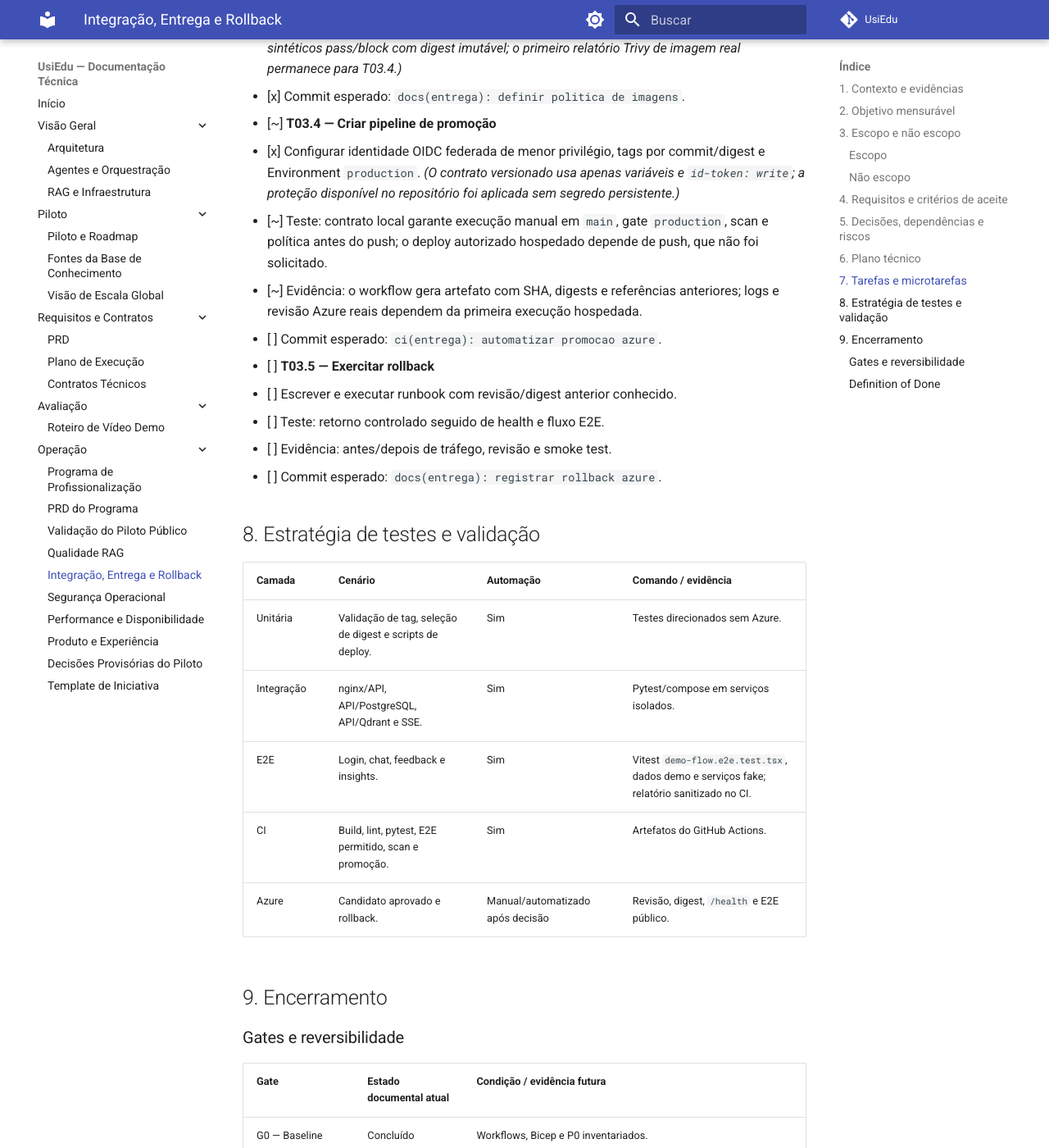
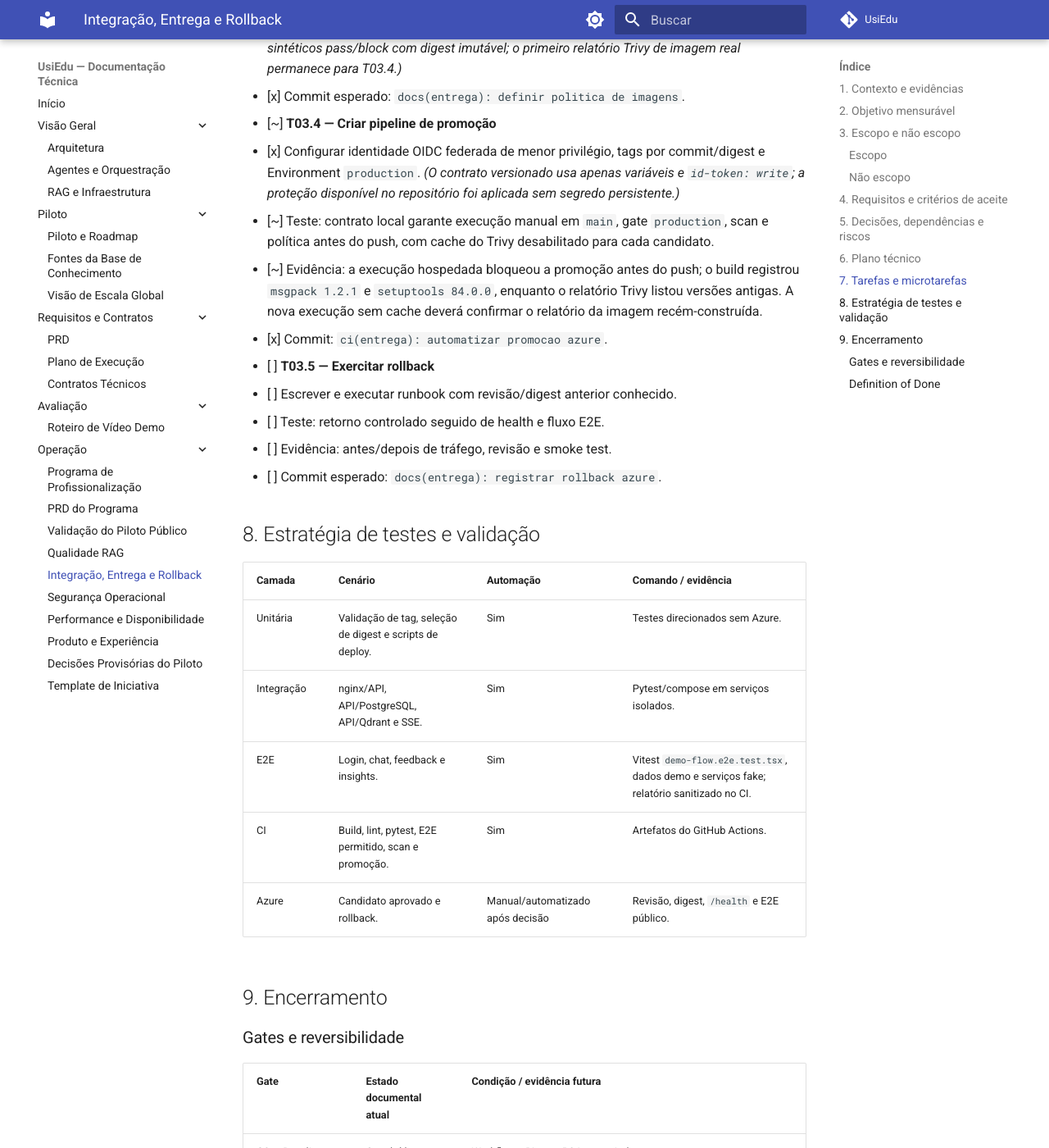
Before and after one commit to henriquebotelhogomes/UsiEdu, an MkDocs documentation site: the page built from docs/profissionalizacao/03-integracao-entrega-rollback.md, in a window 1280 px wide and 1400 px high, scrolled down 4662 px. Shown: the whole window at 82% size. Built offline with MkDocs 1.6.1 and Material for MkDocs 9.7.7, drawn with Linux system fonts in a browser that asks for light colours; comment, search, counter and statistics services are not loaded; some of the changed text lies outside the part shown.

Commit message:
fix(ci): renovar scan do trivy
Co-authored-by: Copilot App <223556219+Copilot@users.noreply.github.com>

```diff
--- a/docs/profissionalizacao/03-integracao-entrega-rollback.md
+++ b/docs/profissionalizacao/03-integracao-entrega-rollback.md
@@ -2,7 +2,7 @@
 
 | Campo | Valor |
 |---|---|
-| Estado | Em andamento — T03.1–T03.3 concluídas; T03.4 implementada localmente; T03.5 não iniciada |
+| Estado | Em andamento — T03.1–T03.3 concluídas; T03.4 teve execução hospedada bloqueada antes do push; T03.5 não iniciada |
 | Prioridade | P1 |
 | Dono | Henrique Botelho Gomes |
 | Dependências | [PRD do programa](00-prd-programa.md), `infra/azure/`, `.github/workflows/ci.yml`, `.github/workflows/docs.yml`, Dockerfiles e `docker-compose.yml` |
@@ -30,8 +30,8 @@ Disponibilizar uma entrega rastreável do commit ao Azure: cada candidato deve
 ter imagens identificadas por commit imutável, testes de integração e E2E
 definidos, aprovação explícita antes do ambiente público e procedimento
 verificado de retorno à revisão anterior. A política provisória usa OIDC
-federado, GitHub Environment `production` e Trivy; permanecem pendentes a
-execução hospedada e o experimento de rollback.
+federado, GitHub Environment `production` e Trivy; a execução hospedada
+bloqueou a promoção antes do push e o experimento de rollback permanece pendente.
 
 ## 3. Escopo e não escopo
 
@@ -69,7 +69,7 @@ execução hospedada e o experimento de rollback.
 | Decisão tomada | Azure Container Apps, ACR e Bicep são a base vigente. | `infra/azure/`. | Reutilizar sem alterar topologia nesta iniciativa. |
 | Decisão tomada | API e Qdrant permanecem internos; frontend é a origem pública. | `main.bicep` e P0. | E2E deve usar a origem pública, não expor API. |
 | Decisão aplicada | GitHub→Azure usa OIDC federado, menor privilégio e Environment `production` com aprovação manual; credencial Azure persistente não pode ser secret. | Aplicação Entra `usiedu-github-production`, subject com IDs estáveis `repo:henriquebotelhogomes@43866427/UsiEdu@1324468469:environment:production` e aprovador do repositório. | `AcrPush` está limitado a `usieduacr650206`; `Container Apps Contributor`, limitado individualmente a `usiedu-api` e `usiedu-frontend`. |
-| Decisão provisória | Trivy é o scanner; CRITICAL e HIGH com correção disponível bloqueiam. Exceção é versionada, justificada, tem dono e vence em no máximo 30 dias. | Política `image-promotion-v1` e autoensaio sintético versionados; revisar após o primeiro relatório real e a política de exceção aplicada. | Scan/publicação reais aguardam a primeira execução hospedada de T03.4; o autoensaio não é apresentado como scan de produção. |
+| Decisão provisória | Trivy é o scanner; CRITICAL e HIGH com correção disponível bloqueiam. Exceção é versionada, justificada, tem dono e vence em no máximo 30 dias. | Política `image-promotion-v1`, autoensaio sintético e scan real versionados; o cache de análise fica desabilitado para cada candidato. | A execução hospedada bloqueou antes do push ao reportar versões antigas incompatíveis com o log de build; a repetição com análise sem cache é necessária antes de qualquer publicação. |
 | Gate explícito de execução | `activeRevisionsMode: Single` é factual no Bicep, mas a reversão operacional só vale após experimento Azure. | Exige uma revisão/digest anterior validada e uma janela controlada. | Antes de automatizar, escrever/executar runbook no modo Single, preservar digest e evidenciar retorno em T03.5. |
 | Risco | Teste E2E consumir LLM, sofrer cold start ou rate limit. | API escala a zero e tem limites. | Usar ambiente/dados demo controlados e registrar custo/tempo. |
 | Risco | Tag mutável publicar código diferente do validado. | `v1` é default atual. | Promover somente digest produzido pelo candidato aprovado. |
@@ -113,9 +113,9 @@ de `/health` e do fluxo autenticado e registrar resultado.
   - [x] Commit esperado: `docs(entrega): definir politica de imagens`.
 - [~] **T03.4 — Criar pipeline de promoção**
   - [x] Configurar identidade OIDC federada de menor privilégio, tags por commit/digest e Environment `production`. *(O contrato versionado usa apenas variáveis e `id-token: write`; a proteção disponível no repositório foi aplicada sem segredo persistente.)*
-  - [~] Teste: contrato local garante execução manual em `main`, gate `production`, scan e política antes do push; o deploy autorizado hospedado depende de push, que não foi solicitado.
-  - [~] Evidência: o workflow gera artefato com SHA, digests e referências anteriores; logs e revisão Azure reais dependem da primeira execução hospedada.
-  - [ ] Commit esperado: `ci(entrega): automatizar promocao azure`.
+  - [~] Teste: contrato local garante execução manual em `main`, gate `production`, scan e política antes do push, com cache do Trivy desabilitado para cada candidato.
+  - [~] Evidência: a execução hospedada bloqueou a promoção antes do push; o build registrou `msgpack 1.2.1` e `setuptools 84.0.0`, enquanto o relatório Trivy listou versões antigas. A nova execução sem cache deverá confirmar o relatório da imagem recém-construída.
+  - [x] Commit: `ci(entrega): automatizar promocao azure`.
 - [ ] **T03.5 — Exercitar rollback**
   - [ ] Escrever e executar runbook com revisão/digest anterior conhecido.
   - [ ] Teste: retorno controlado seguido de health e fluxo E2E.
@@ -140,8 +140,8 @@ de `/health` e do fluxo autenticado e registrar resultado.
 |---|---|---|
 | G0 — Baseline | Concluído | Workflows, Bicep e P0 inventariados. |
 | G1 — Especificação | Concluído | Este documento define Trivy, OIDC, aprovação e rollback; a execução hospedada e o experimento operacional permanecem separados. |
-| G2 — Implementação | Em andamento | T03.1–T03.3 concluídas; T03.4 implementada localmente e T03.5 permanece. |
-| G3 — Verificação | Em andamento | Limites, E2E, política e contrato da promoção possuem autoensaios; scan real, promoção e execução pública permanecem. |
+| G2 — Implementação | Em andamento | T03.1–T03.3 concluídas; T03.4 está versionada e T03.5 permanece. |
+| G3 — Verificação | Em andamento | Limites, E2E, política e contrato da promoção possuem autoensaios; o scan real bloqueou antes do push e requer repetição sem cache antes da promoção. |
 | G4 — Operação | Não iniciado | Deploy aprovado e rollback exercitado em Azure. |
 | G5 — Encerramento | Não iniciado | Checklists legados reconciliados com evidência. |
 
```
Also changed, not shown: 2 other files.
